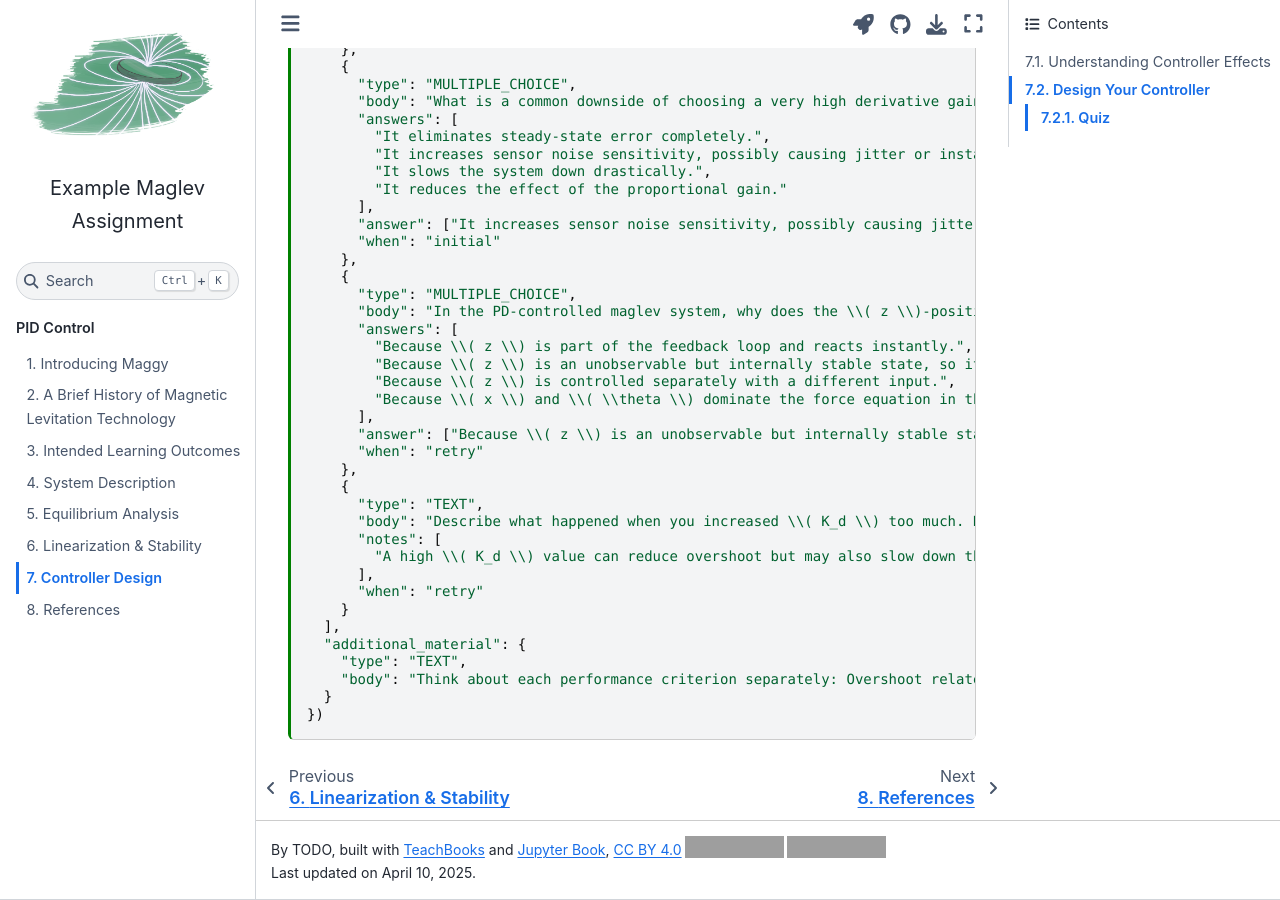
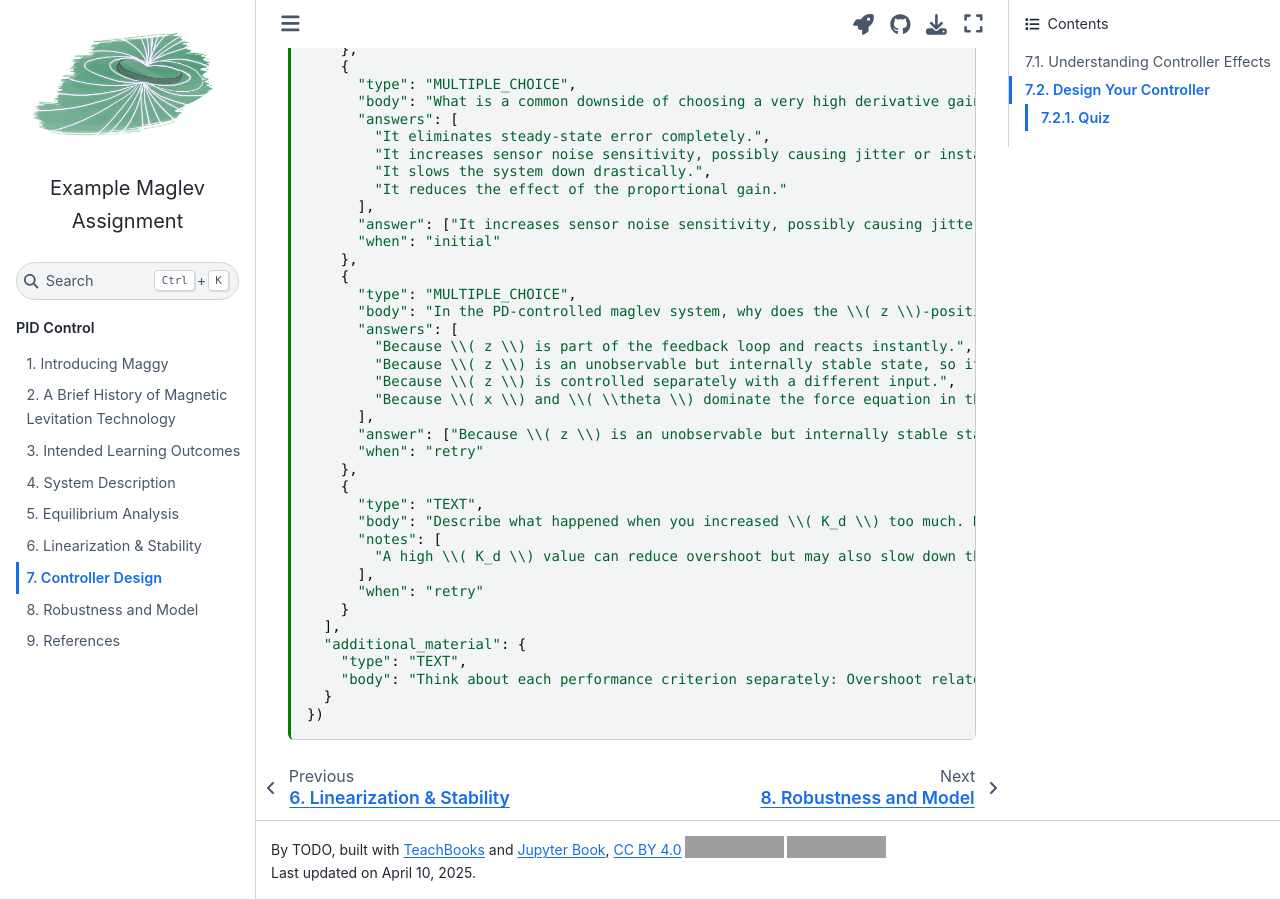
Before and after one commit to ForceoftheCyber/CyberBook, a Jupyter Book: the page built from book/chapters/controller_design.ipynb, in a window 1280 px wide and 900 px high, scrolled down 2608 px. Built offline with Jupyter Book 1.0.4 settings and Sphinx 7.4.7 and the Sphinx Book theme 1.1.4, drawn with Linux system fonts in a browser that asks for light colours; a script that is not in the unit is left out; comment, search, counter and statistics services are not loaded; grey boxes are pictures that could not be loaded.

Commit message:
fix: add robustness to toc

```diff
--- a/book/_toc.yml
+++ b/book/_toc.yml
@@ -12,6 +12,7 @@ parts:
     - file: chapters/equilibrium_analysis.ipynb
     - file: chapters/linearization_and_stability.ipynb
     - file: chapters/controller_design.ipynb
+    - file: chapters/robustness_and_model_validation.ipynb
     - file: references.md
     # - file: changelog.md
     # - file: credits.md
```
